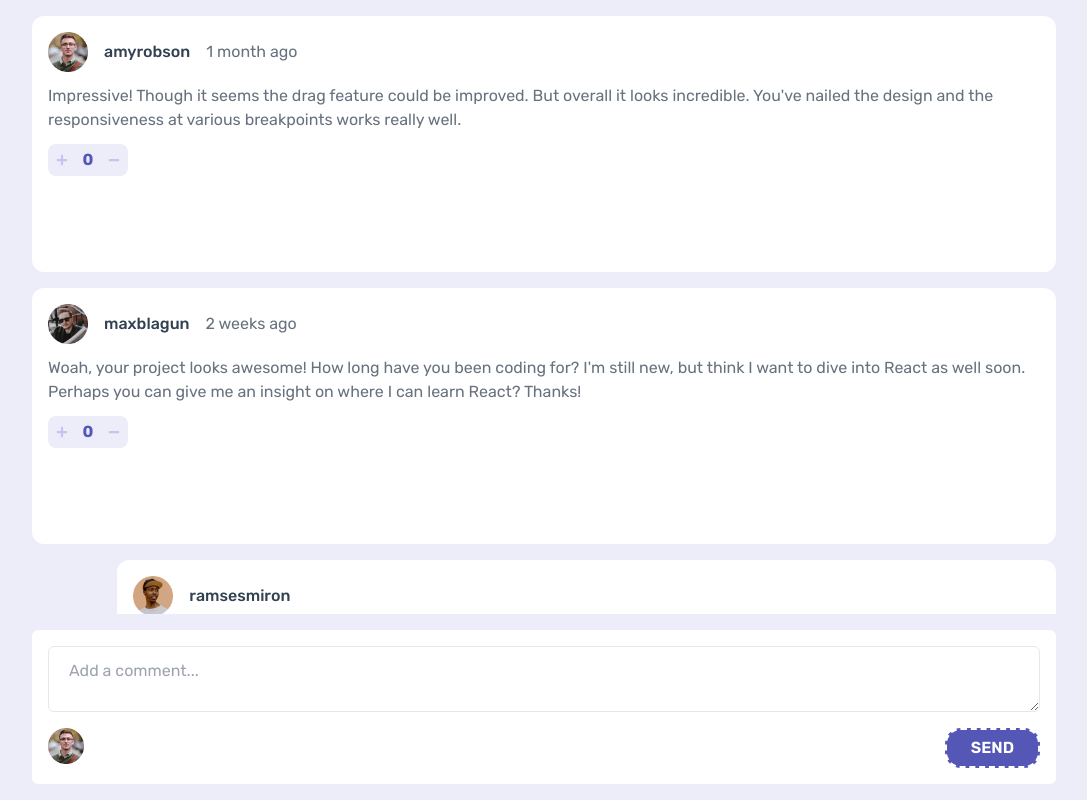
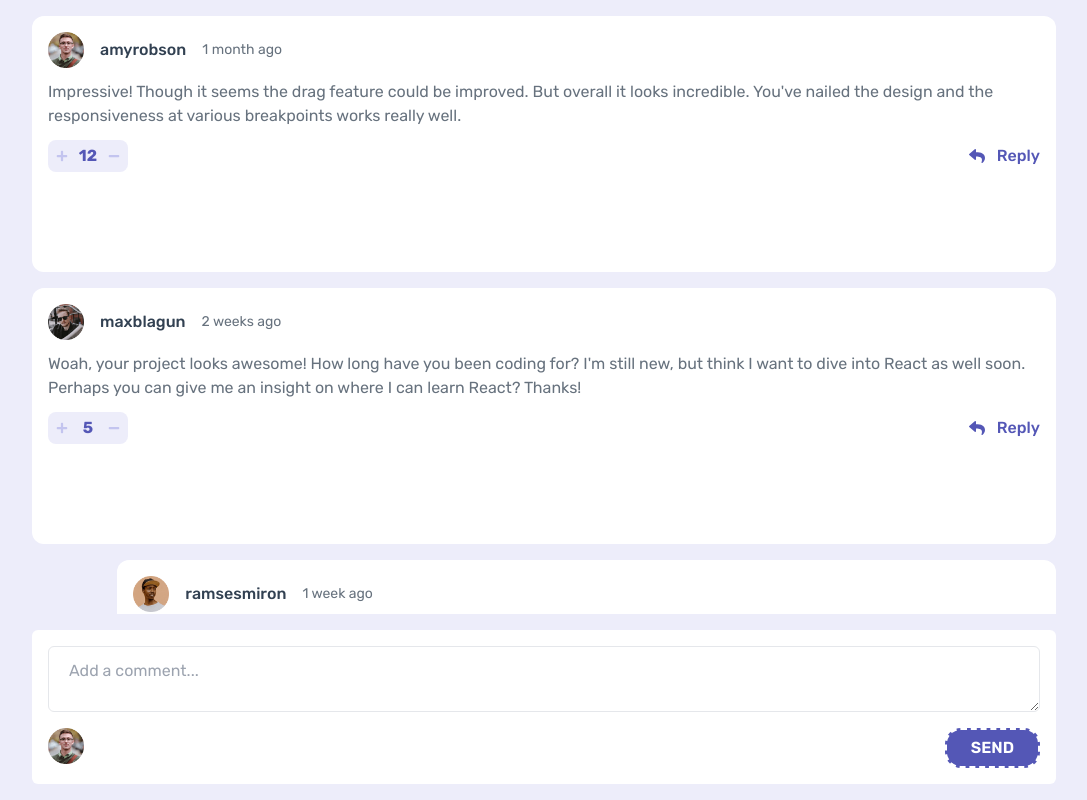
Before and after one commit to 1Dh2Be/Interactive-comment-section, a React (Vite) app: page / in a window 1280 px wide. Shown: the whole page, without its empty margins (96-1183 px from the left). Built offline with nearby package versions, Linux system fonts and the light colour scheme.

Commit message:
Add replyingTo to reply comments

```diff
--- a/src/App.tsx
+++ b/src/App.tsx
@@ -10,7 +10,7 @@ function App() {
       <main className="w-11/12 h-screen lg:w-4/5 mx-auto flex flex-col">
         <section className="flex-[80%] overflow-auto">
           {data.comments.map((comment) => {
-            const { avatar, username, content, date, replies } =
+            const { avatar, username, content, date, replies, score } =
               GetUserComment(comment);
             return (
               <Comment
@@ -18,6 +18,7 @@ function App() {
                 username={username}
                 date={date}
                 content={content}
+                score={score}
                 replies={replies || []}
               />
             );
--- a/src/components/Comment.tsx
+++ b/src/components/Comment.tsx
@@ -1,24 +1,18 @@
 import { FaPlus } from "react-icons/fa";
 import { FaMinus } from "react-icons/fa";
+import { FaReply } from "react-icons/fa";
 import { useState } from "react";
 import { CommentInterface } from "../utils/GetUserComment";
-
-interface CommentProps {
-  avatar: string;
-  username: string;
-  date: string;
-  content: string;
-  replies: CommentInterface[];
-}
 
 export const Comment = ({
   avatar,
   username,
   date,
   content,
+  score,
   replies,
-}: CommentProps) => {
-  const [count, setCount] = useState<number>(0);
+}: CommentInterface) => {
+  const [count, setCount] = useState<number>(score);
 
   const increment = () => setCount((prevCount) => prevCount + 1);
   const decrement = () => {
@@ -34,7 +28,7 @@ export const Comment = ({
     <div className="w-full flex flex-col items-end">
       <div className="h-64 rounded-xl bg-white mt-4 p-4 flex flex-col gap-3 w-full">
         <div className="flex items-center gap-4">
-          <div className="w-10 h-10">
+          <div className="w-9 h-9">
             <img
               className="w-full h-full"
               src={avatar}
@@ -42,12 +36,12 @@ export const Comment = ({
             />
           </div>
           <h2 className="text-neutral-darkBlue font-medium">{username}</h2>
-          <span className="text-neutral-grayishBlue">{date}</span>
+          <span className="text-neutral-grayishBlue text-sm">{date}</span>
         </div>
 
         <p>{content}</p>
 
-        <div>
+        <div className="flex justify-between items-center">
           <div className="w-20 h-8 rounded-lg bg-primary-lightGrayishBlue/30 flex justify-between items-center px-2">
             <FaPlus
               onClick={increment}
@@ -61,6 +55,10 @@ export const Comment = ({
               size="12px"
             />
           </div>
+          <div className="flex gap-3 items-center">
+            <FaReply className="text-primary-moderateBlue" />
+            <p className="font-medium text-primary-moderateBlue">Reply</p>
+          </div>
         </div>
       </div>
       {replies && replies.length > 0 && (
@@ -69,8 +67,18 @@ export const Comment = ({
             <Comment
               avatar={reply.avatar}
               username={reply.username}
-              date={reply.createdAt}
-              content={reply.content}
+              date={reply.date}
+              content={
+                <span>
+                  {reply.replyingTo && (
+                    <span className="text-primary-moderateBlue font-medium">
+                      @{reply.replyingTo}
+                    </span>
+                  )}{" "}
+                  {reply.content}
+                </span>
+              }
+              score={reply.score}
               replies={reply.replies}
             />
           ))}
--- a/src/utils/GetUserComment.ts
+++ b/src/utils/GetUserComment.ts
@@ -1,14 +1,20 @@
+import { ReactNode } from "react";
+
 export interface CommentInterface {
-  content: string;
+  content: ReactNode;
   date: string;
   score: number;
   avatar: string;
   username: string;
-  replies?: CommentInterface[];
+  replies?: ReplyInterface[];
+}
+
+export interface ReplyInterface extends Omit<CommentInterface, "replies"> {
+  replyingTo: string;
 }
 
 export const GetUserComment = (data: {
-  content: string;
+  content: ReactNode;
   createdAt: string;
   score: number;
   user: {
@@ -17,9 +23,10 @@ export const GetUserComment = (data: {
   };
   replies?:
     | {
-        content: string;
+        content: ReactNode;
         createdAt: string;
         score: number;
+        replyingTo: string;
         user: {
           image: { png: string };
           username: string;
@@ -38,6 +45,7 @@ export const GetUserComment = (data: {
           content: reply.content,
           date: reply.createdAt,
           score: reply.score,
+          replyingTo: reply.replyingTo,
           avatar: reply.user.image.png,
           username: reply.user.username,
         }))
```
